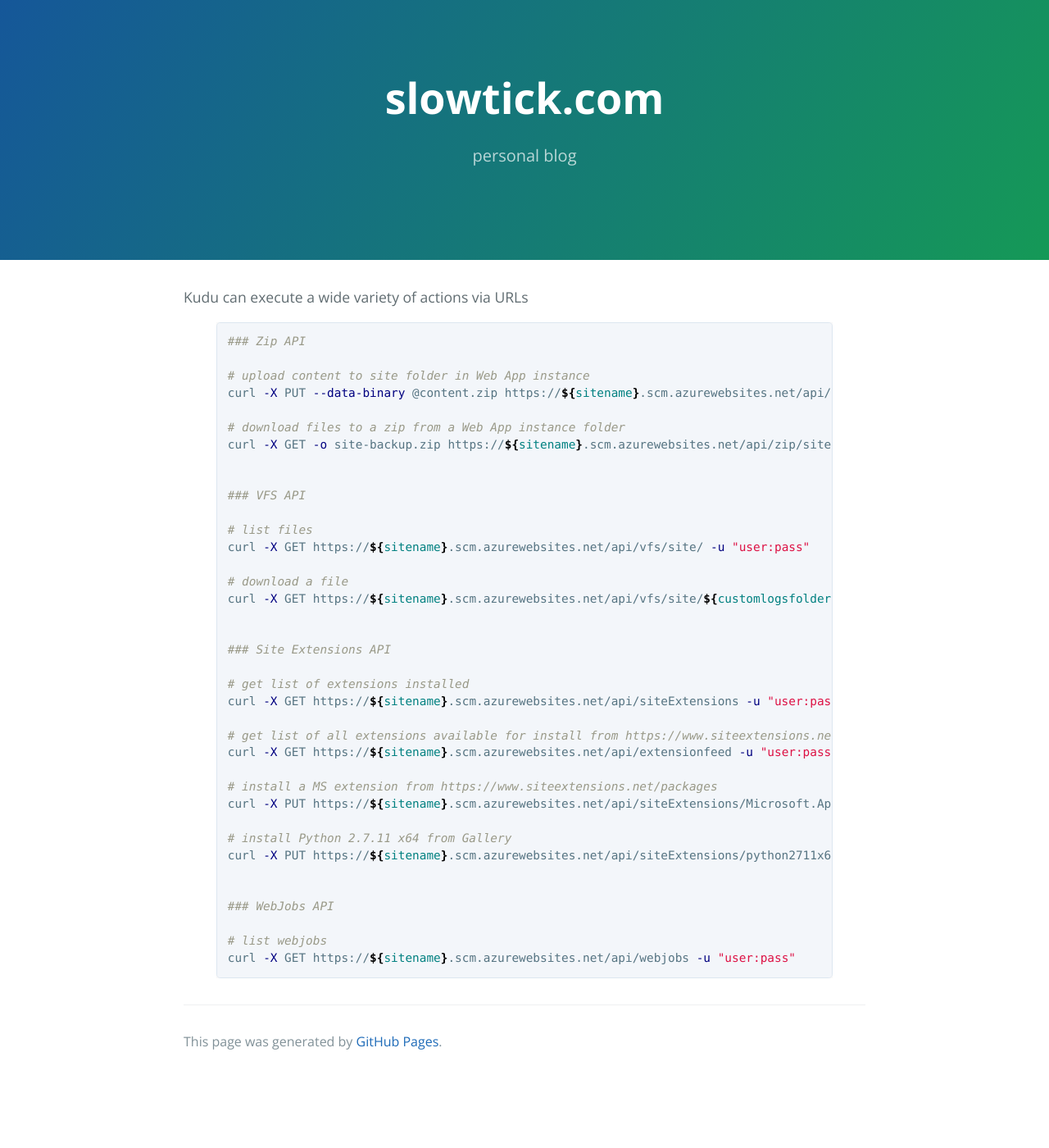
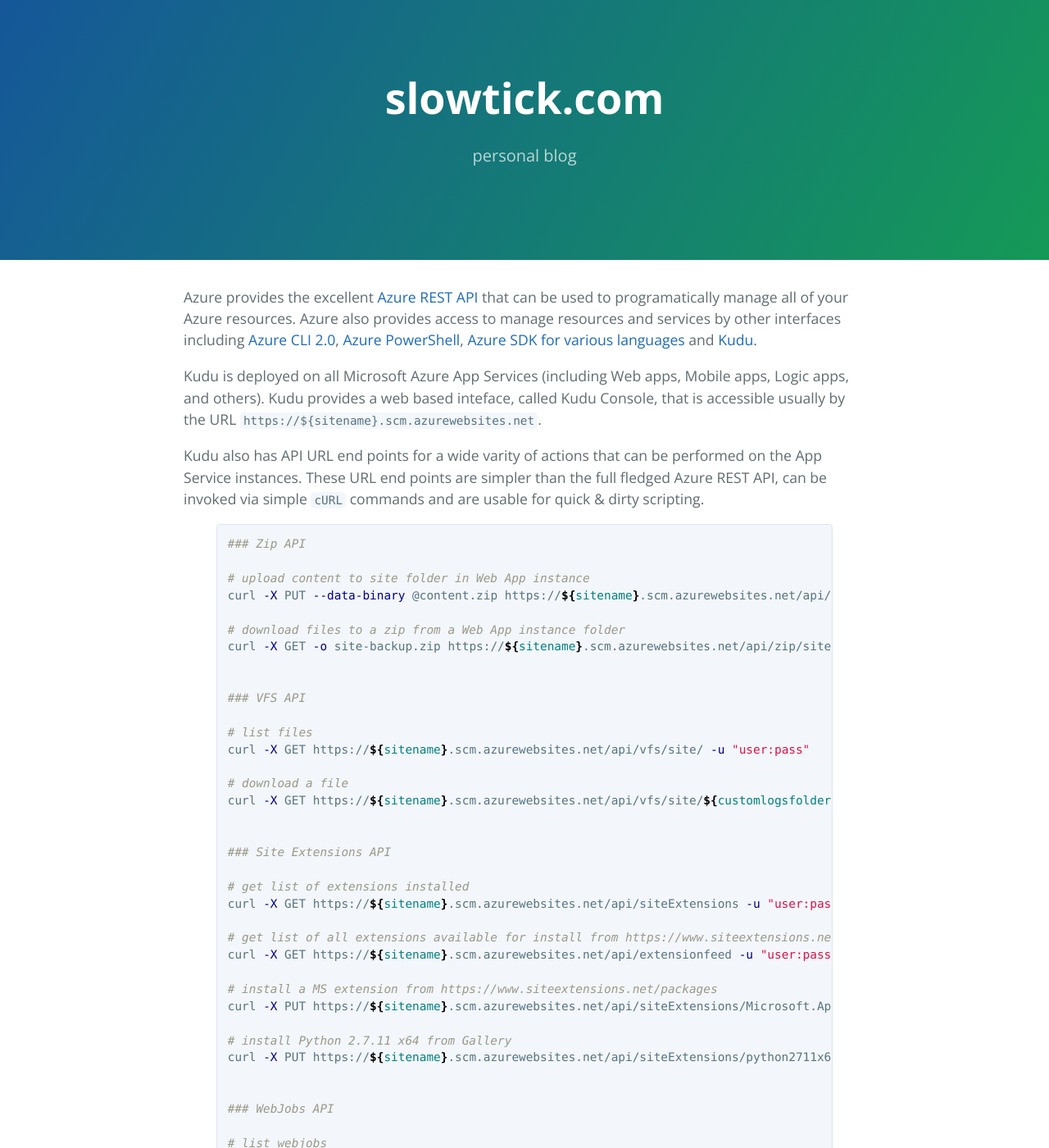
Before and after one commit to slowtick/slowtick.github.io, a Jekyll site: the page built from pages/kudu-curl.md, in a window 1280 px wide and 1400 px high. Shown: the whole window at 82% size. Built offline with Jekyll 4.4.1, drawn with Linux system fonts in a browser that asks for light colours; some of the changed text lies outside the part shown.

Commit message:
updates to kudu curl content

```diff
--- a/pages/kudu-curl.md
+++ b/pages/kudu-curl.md
@@ -1,10 +1,14 @@
 ---
 layout: default
-title: Kudu
+title: Azure Kudu services
 permalink: /pages/kudu-curl
 ---
 
-Kudu can execute a wide variety of actions via URLs
+Azure provides the excellent [Azure REST API](https://docs.microsoft.com/en-us/rest/api/) that can be used to programatically manage all of your Azure resources. Azure also provides access to manage resources and services by other interfaces including [Azure CLI 2.0](https://docs.microsoft.com/en-us/cli/azure/install-az-cli2), [Azure PowerShell](https://github.com/Azure/azure-powershell), [Azure SDK for various languages](https://azure.microsoft.com/en-us/tools/) and [Kudu](https://github.com/projectkudu/kudu).
+
+Kudu is deployed on all Microsoft Azure App Services (including Web apps, Mobile apps, Logic apps, and others). Kudu provides a web based inteface, called Kudu Console, that is accessible usually by the URL `https://${sitename}.scm.azurewebsites.net`.
+
+Kudu also has API URL end points for a wide varity of actions that can be performed on the App Service instances. These URL end points are simpler than the full fledged Azure REST API, can be invoked via simple `cURL` commands and are usable for quick &amp; dirty scripting.
 
 {% highlight shell %}
 ### Zip API
@@ -46,3 +50,8 @@ curl -X PUT https://${sitename}.scm.azurewebsites.net/api/siteExtensions/python2
 curl -X GET https://${sitename}.scm.azurewebsites.net/api/webjobs -u "user:pass"
 
 {% endhighlight %}
+
+See also
+- [Kudu features](https://github.com/projectkudu/kudu/wiki)
+- [App Services on Azure Portal](https://portal.azure.com/#blade/HubsExtension/Resources/resourceType/Microsoft.Web%2Fsites)
+- [Azure App Service REST API](https://docs.microsoft.com/en-us/rest/api/appservice/webapps)
```
Also changed, not shown: index.md (+1 -1 lines).
